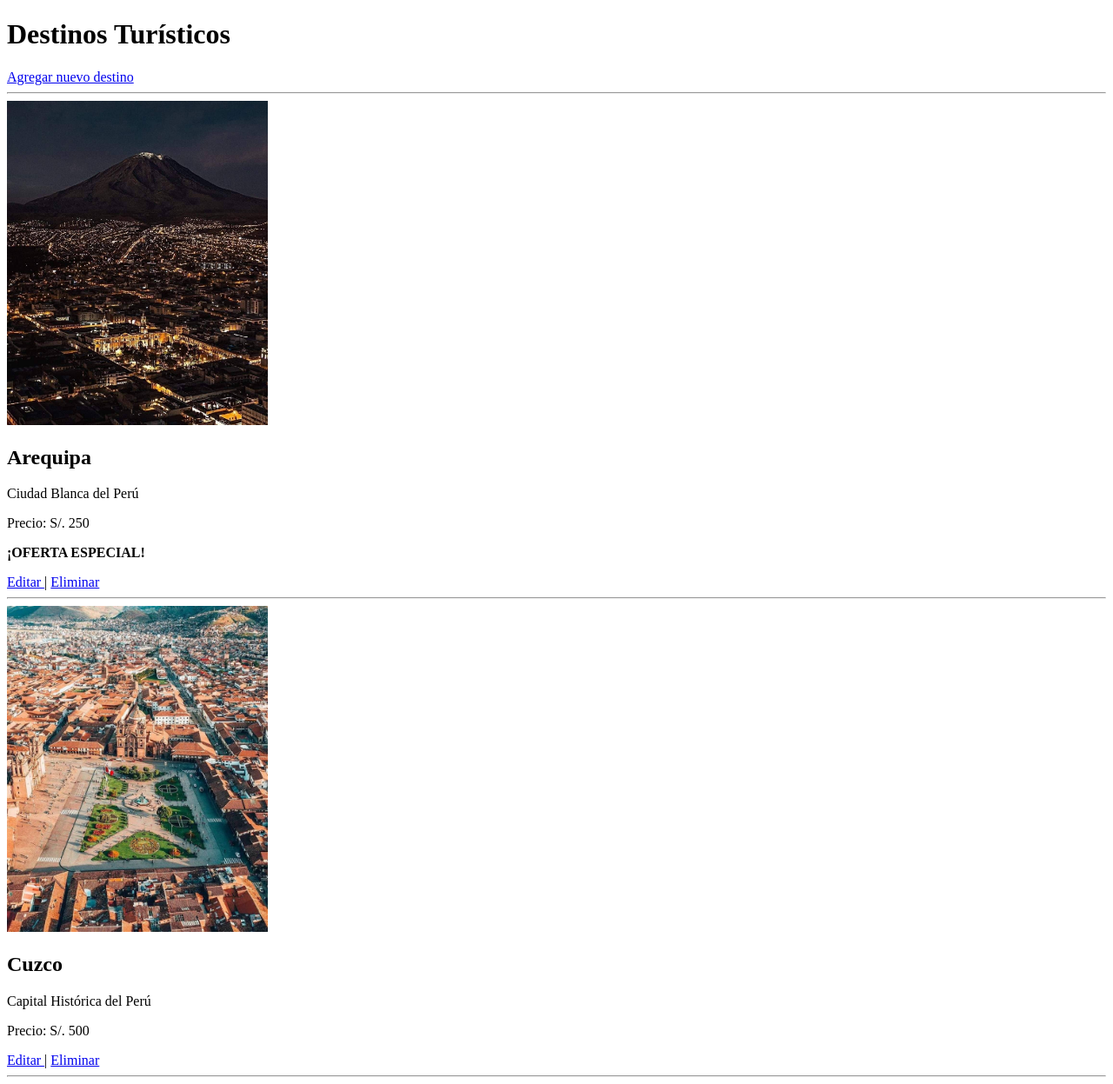
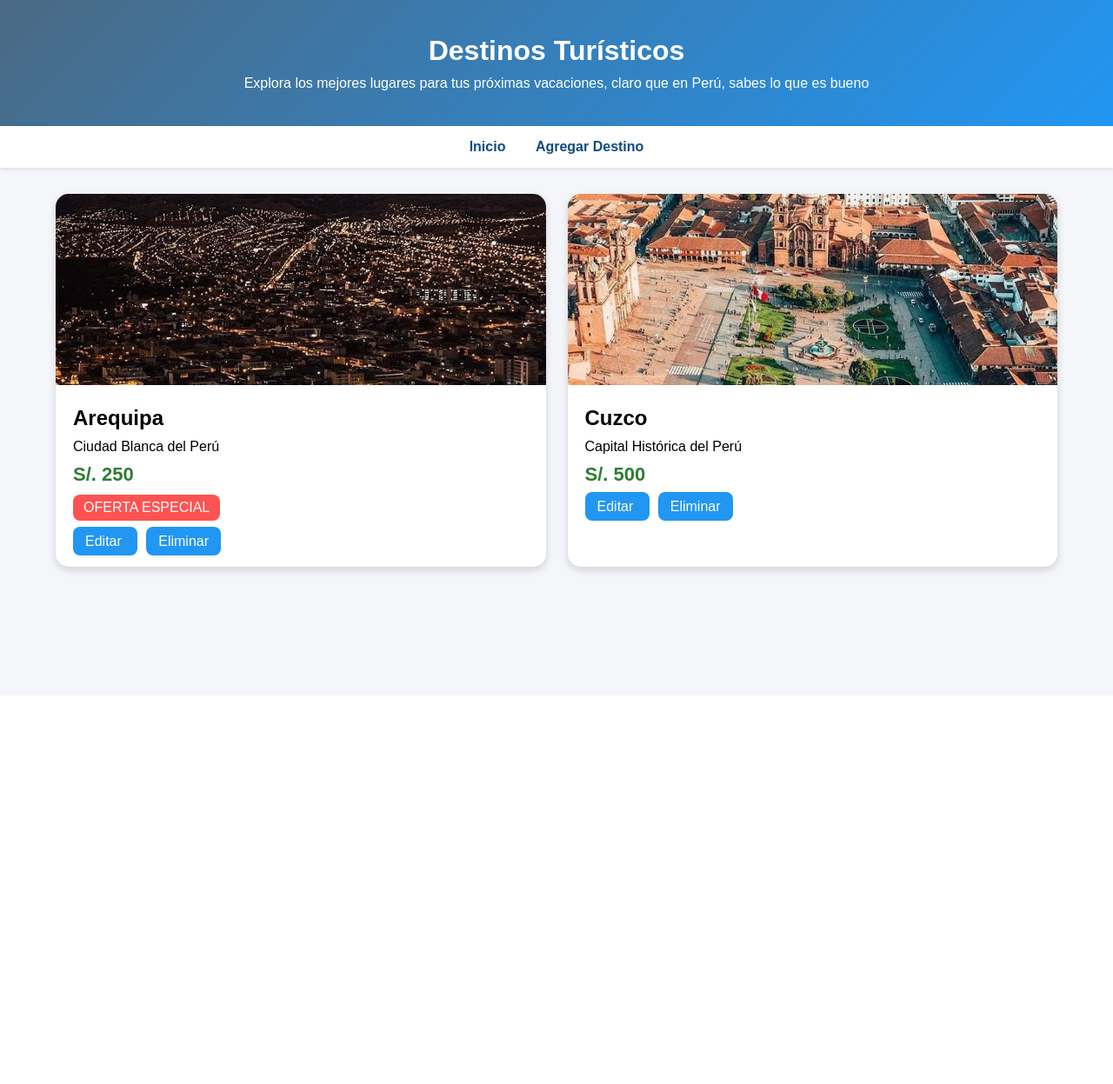
Before and after one commit to Miracle-SS/08_LAB_DAW, a Django app: page / in a window 1280 px wide. Shown: the whole page at 87% size. After the commit the page ends 663 px from the top, so only its background shows below. Run offline with Django 5.2, Linux system fonts and the light colour scheme; data comes from the database, SQL or seed files in the repository.

Commit message:
Finalizado

```diff
--- a/travello/static/css/estilo.css
+++ b/travello/static/css/estilo.css
@@ -0,0 +1,137 @@
+*{
+    margin:0;
+    padding:0;
+    box-sizing:border-box;
+}
+
+body{
+    font-family: Arial, Helvetica, sans-serif;
+    background:#f4f6f9;
+}
+
+header{
+    background:linear-gradient(135deg,#4a6983,#2196f3);
+    color:white;
+    text-align:center;
+    padding:40px;
+}
+
+header p{
+    margin-top:10px;
+}
+
+nav{
+    background:white;
+    padding:15px;
+    text-align:center;
+    box-shadow:0 2px 5px rgba(0,0,0,.1);
+}
+
+nav a{
+    margin:0 15px;
+    text-decoration:none;
+    color:#0f4c81;
+    font-weight:bold;
+}
+
+.contenedor{
+    width:90%;
+    margin:30px auto;
+
+    display:grid;
+
+    grid-template-columns:
+        repeat(auto-fit,minmax(300px,1fr));
+
+    gap:25px;
+}
+
+.card{
+    background:white;
+    border-radius:15px;
+    overflow:hidden;
+
+    box-shadow:
+        0 4px 10px rgba(0,0,0,.15);
+}
+
+.card img{
+    width:100%;
+    height:220px;
+    object-fit:cover;
+}
+
+.card-body{
+    padding:20px;
+}
+
+.card-body h2{
+    margin-bottom:10px;
+}
+
+.precio{
+    color:#2e7d32;
+    font-size:22px;
+    font-weight:bold;
+    margin-top:10px;
+}
+
+.oferta{
+    display:inline-block;
+    margin-top:10px;
+
+    background:#ff5252;
+    color:white;
+
+    padding:6px 12px;
+    border-radius:8px;
+}
+
+.acciones{
+    margin-top:15px;
+}
+
+.acciones a{
+    text-decoration:none;
+
+    background:#2196f3;
+    color:white;
+
+    padding:8px 14px;
+    border-radius:8px;
+
+    margin-right:10px;
+}
+
+.formulario{
+    width:600px;
+    max-width:90%;
+
+    background:white;
+
+    margin:40px auto;
+
+    padding:30px;
+
+    border-radius:15px;
+
+    box-shadow:
+        0 4px 10px rgba(0,0,0,.15);
+}
+
+.formulario h2{
+    margin-bottom:20px;
+}
+
+button{
+    background:#2196f3;
+    color:white;
+
+    border:none;
+
+    padding:10px 18px;
+
+    border-radius:8px;
+
+    cursor:pointer;
+}
--- a/travello/templates/travello/base.html
+++ b/travello/templates/travello/base.html
@@ -0,0 +1,33 @@
+{% load static %}
+
+<!DOCTYPE html>
+<html lang="es">
+
+<head>
+    <meta charset="UTF-8">
+    <meta name="viewport" content="width=device-width, initial-scale=1.0">
+    <title>{% block title %}Destinos Turísticos{% endblock %}</title>
+
+    <link rel="stylesheet" href="{% static 'css/estilo.css' %}">
+</head>
+
+<body>
+
+    <header>
+        <h1>Destinos Turísticos</h1>
+        <p>Explora los mejores lugares para tus próximas vacaciones, claro que en Perú, sabes lo que es bueno</p>
+    </header>
+
+    <nav>
+        <a href="{% url 'listar_destinos' %}">Inicio</a>
+        <a href="{% url 'añadir_destino' %}">Agregar Destino</a>
+    </nav>
+
+    <main>
+        {% block content %}
+        {% endblock %}
+    </main>
+
+</body>
+
+</html>
--- a/travello/templates/travello/destinos.html
+++ b/travello/templates/travello/destinos.html
@@ -1,72 +1,60 @@
-<!DOCTYPE html>
-<html lang="es">
-<head>
-    <meta charset="UTF-8">
-    <title>Destinos Turísticos</title>
-</head>
-<body>
+{% extends 'travello/base.html' %}
 
-<h1>Destinos Turísticos</h1>
+{% block title %}
+Destinos Turísticos
+{% endblock %}
 
-<a href="{% url 'añadir_destino' %}">
-    Agregar nuevo destino
-</a>
+{% block content %}
 
-<hr>
+<div class="contenedor">
 
     {% for destino in destinos %}
 
-<div>
+    <div class="card">
 
         {% if destino.imagenCiudad %}
-        <img
-            src="{{ destino.imagenCiudad.url }}"
-            alt="{{ destino.nombreCiudad }}"
-            width="300"
-        >
+        <img src="{{ destino.imagenCiudad.url }}"
+             alt="{{ destino.nombreCiudad }}">
         {% endif %}
 
-    <h2>
-        {{ destino.nombreCiudad }}
-    </h2>
+        <div class="card-body">
+
+            <h2>{{ destino.nombreCiudad }}</h2>
 
             <p>
                 {{ destino.descripcionCiudad }}
             </p>
 
-    <p>
-        Precio: S/. {{ destino.precioTour }}
+            <p class="precio">
+                S/. {{ destino.precioTour }}
             </p>
 
             {% if destino.ofertaTour %}
-        <p>
-            <strong>
-                ¡OFERTA ESPECIAL!
-            </strong>
-        </p>
+            <span class="oferta">
+                OFERTA ESPECIAL
+            </span>
             {% endif %}
 
+            <div class="acciones">
                 <a href="{% url 'modificar_destino' destino.id %}">
                     Editar
                 </a>
 
-    |
-
                 <a href="{% url 'eliminar_destino' destino.id %}">
                     Eliminar
                 </a>
+            </div>
 
         </div>
 
-<hr>
+    </div>
 
     {% empty %}
 
-<p>
-    No existen destinos registrados.
-</p>
+    <h2>No existen destinos registrados</h2>
 
     {% endfor %}
 
-</body>
-</html>
+</div>
+
+{% endblock %}
```
Also changed, not shown: travello/templates/travello/confirmar_eliminar.html (+13 -16 lines), travello/templates/travello/crear_destino.html (+12 -15 lines), travello/templates/travello/modificar_destino.html (+12 -15 lines). Lines whose indentation alone changed are shown as unchanged.
